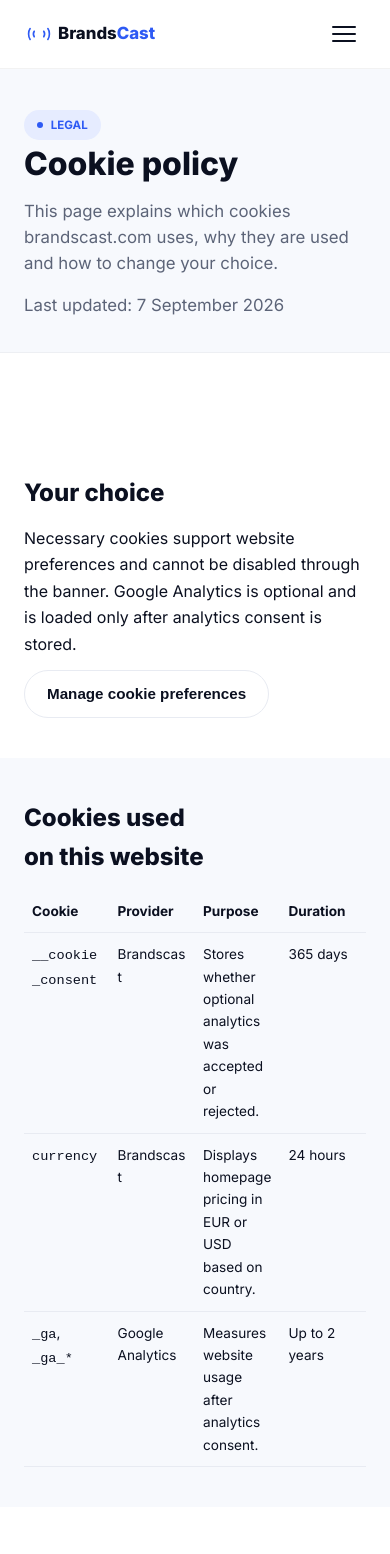
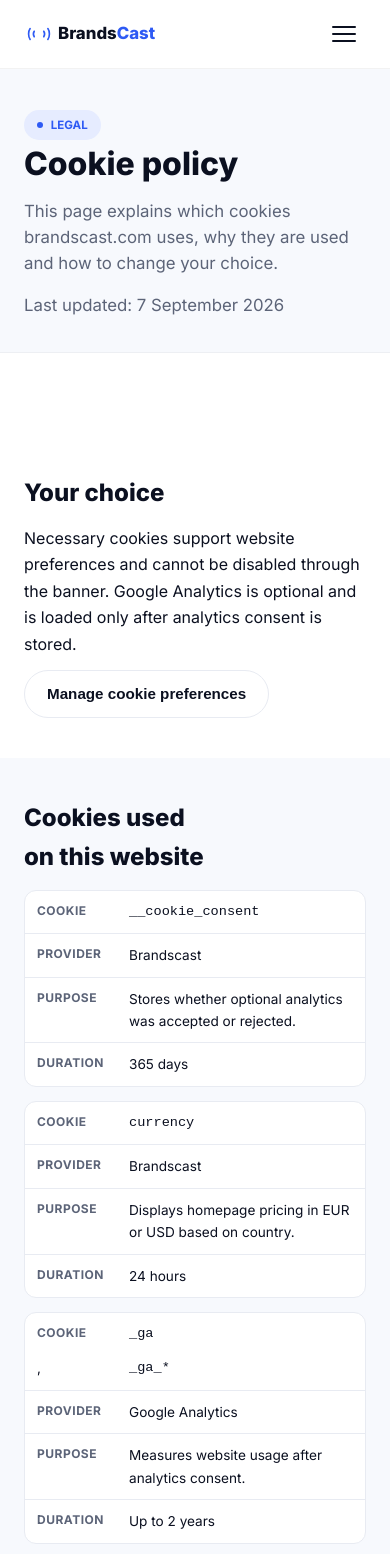
Before and after one commit to polrodriguezriu/brandscastweb, a Next.js app: page /cookies in a window 390 px wide. Shown: the top 1554 px of the page. Built offline with nearby package versions, Linux system fonts and the light colour scheme.

Commit message:
fix: stack cookie details on mobile (#42)

```diff
--- a/src/styles/globals.css
+++ b/src/styles/globals.css
@@ -2672,6 +2672,60 @@
   grid-template-columns: 1.4fr 1fr 90px 55px;
 }
 @media (max-width: 640px) {
+  .cookie-table table,
+  .cookie-table tbody,
+  .cookie-table tr,
+  .cookie-table td {
+    display: block;
+    width: 100%;
+  }
+  .cookie-table thead {
+    position: absolute;
+    width: 1px;
+    height: 1px;
+    overflow: hidden;
+    clip: rect(0 0 0 0);
+    white-space: nowrap;
+  }
+  .cookie-table tbody {
+    display: grid;
+    gap: 14px;
+  }
+  .cookie-table tr {
+    overflow: hidden;
+    border: 1px solid var(--line);
+    border-radius: 12px;
+    background: white;
+  }
+  .cookie-table td {
+    display: grid;
+    grid-template-columns: 80px minmax(0, 1fr);
+    gap: 12px;
+    padding: 10px 12px;
+    overflow-wrap: break-word;
+  }
+  .cookie-table td:last-child {
+    border-bottom: 0;
+  }
+  .cookie-table td::before {
+    color: var(--muted);
+    font-size: 0.75rem;
+    font-weight: 700;
+    letter-spacing: 0.04em;
+    text-transform: uppercase;
+  }
+  .cookie-table td:nth-child(1)::before {
+    content: "Cookie";
+  }
+  .cookie-table td:nth-child(2)::before {
+    content: "Provider";
+  }
+  .cookie-table td:nth-child(3)::before {
+    content: "Purpose";
+  }
+  .cookie-table td:nth-child(4)::before {
+    content: "Duration";
+  }
   .app-mockup-sidebar {
     display: none;
   }
```
